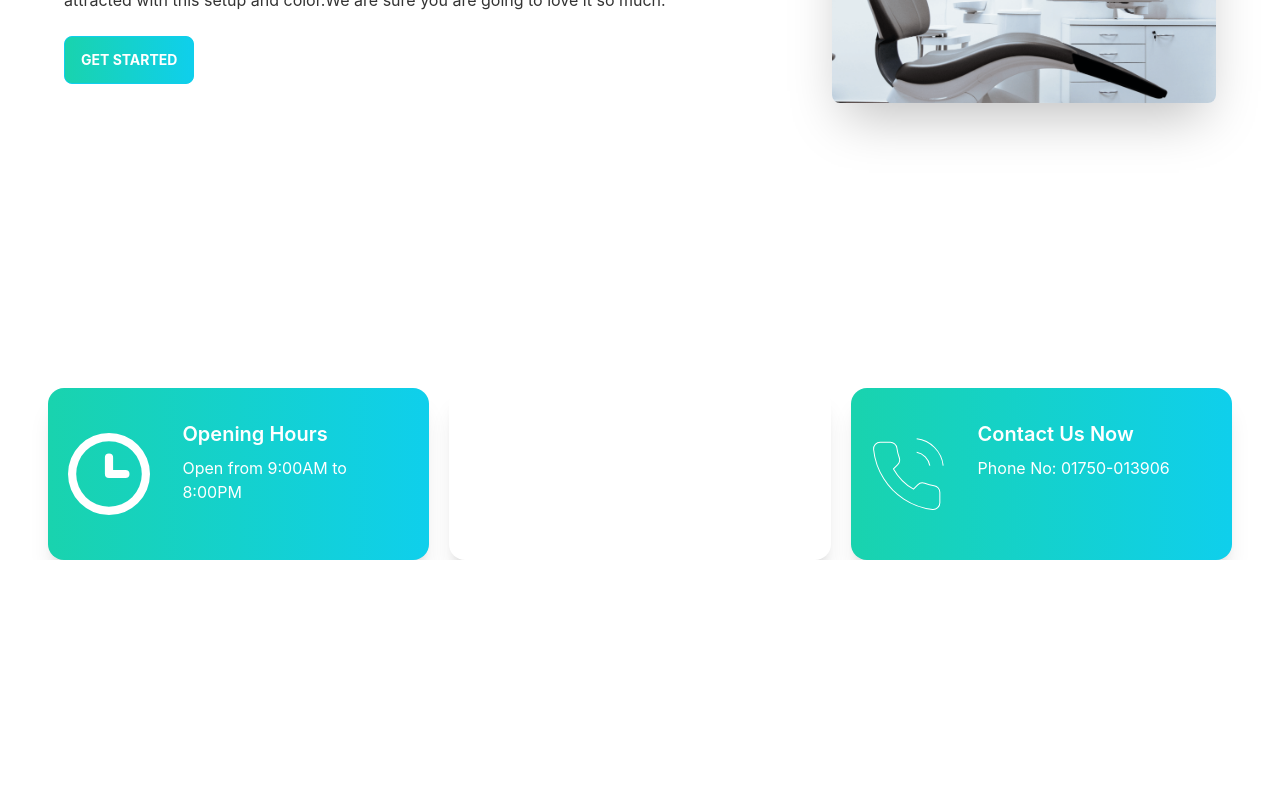
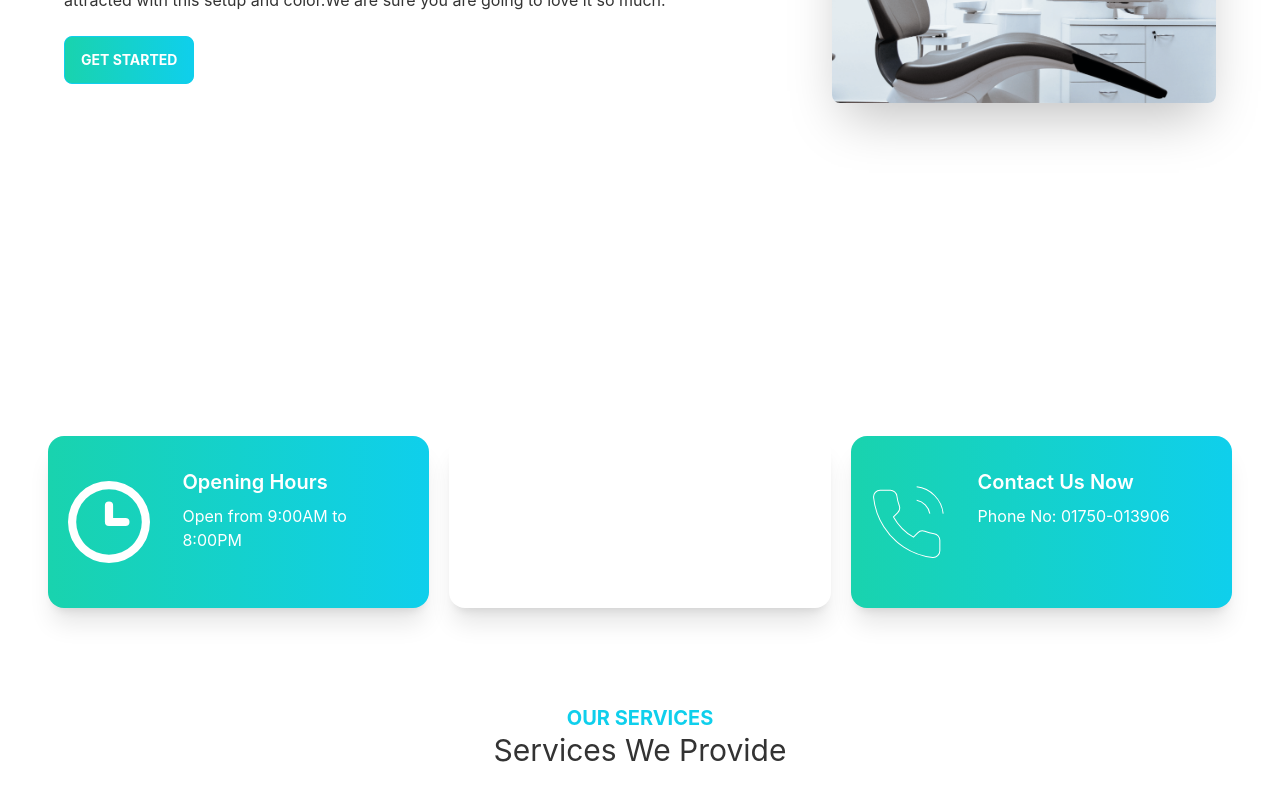
Before and after one commit to ahatasam2573/Doctors-Portal, a React (Create React App) app: page / in a window 1280 px wide. Shown: the part 476-1276 px from the top of the page. Before the commit the page ends 1036 px from the top, so only its background shows below. Built offline with nearby package versions, Linux system fonts and the light colour scheme.

Commit message:
services section created and header added

```diff
--- a/src/Pages/Home/Home.js
+++ b/src/Pages/Home/Home.js
@@ -1,6 +1,7 @@
 import React from 'react';
 import Banner from './Banner/Banner';
 import Info from './Info';
+import Services from './Services/Services';
 
 
 const Home = () => {
@@ -8,6 +9,7 @@ const Home = () => {
         <div>
             <Banner></Banner>
             <Info></Info>
+            <Services></Services>
         </div>
     );
 };
--- /dev/null
+++ b/src/Pages/Home/Services/Services.js
@@ -0,0 +1,14 @@
+import React from 'react';
+
+const Services = () => {
+    return (
+        <div className='my-24'>
+            <div className='text-center '>
+                <h3 className='text-primary text-xl uppercase font-bold'>Our Services</h3>
+                <h2 className='text-3xl'>Services We Provide</h2>
+            </div>
+        </div>
+    );
+};
+
+export default Services;
--- a/src/Pages/Home/info.js
+++ b/src/Pages/Home/info.js
@@ -6,7 +6,7 @@ import phone from '../../assets/icons/phone.svg'
 
 const info = () => {
     return (
-        <div className='grid grid-cols-1 lg:grid-cols-3 gap-5 px-12'>
+        <div className='grid grid-cols-1 lg:grid-cols-3 gap-5 px-12 my-12'>
             <InfoCard description='Open from 9:00AM to 8:00PM' bgClass='bg-gradient-to-r from-secondary to-primary' cardTitle='Opening Hours' img={clock}></InfoCard>
             <InfoCard description='Near Dhaka College,in front of Dhaka new Market,Dhanmondi,Dhaka-1280' bgClass='bg-accent' cardTitle='Our Location' img={marker}></InfoCard>
             <InfoCard description='Phone No: 01750-013906' bgClass='bg-gradient-to-r from-secondary to-primary' cardTitle='Contact Us Now' img={phone}></InfoCard>
```
